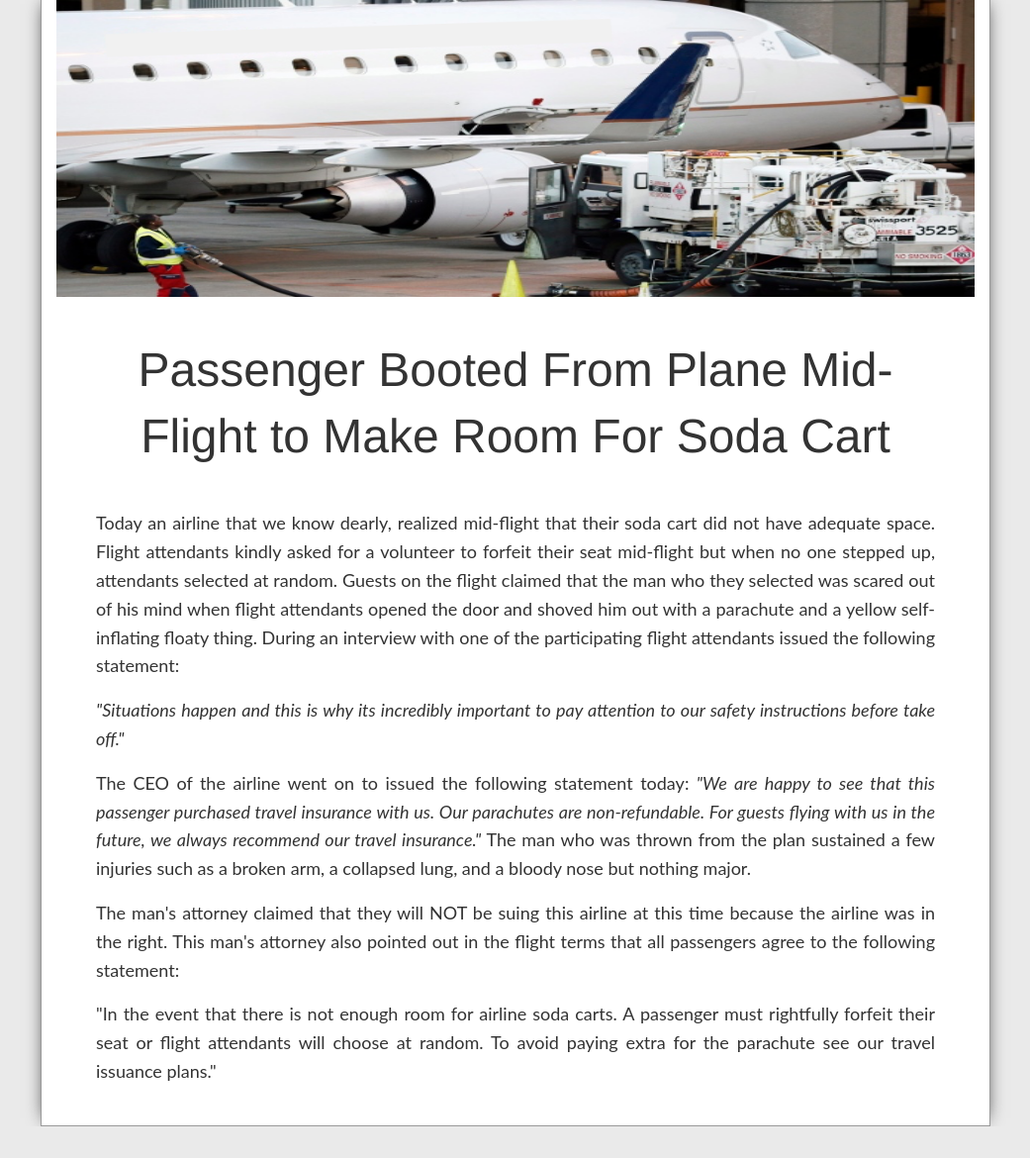
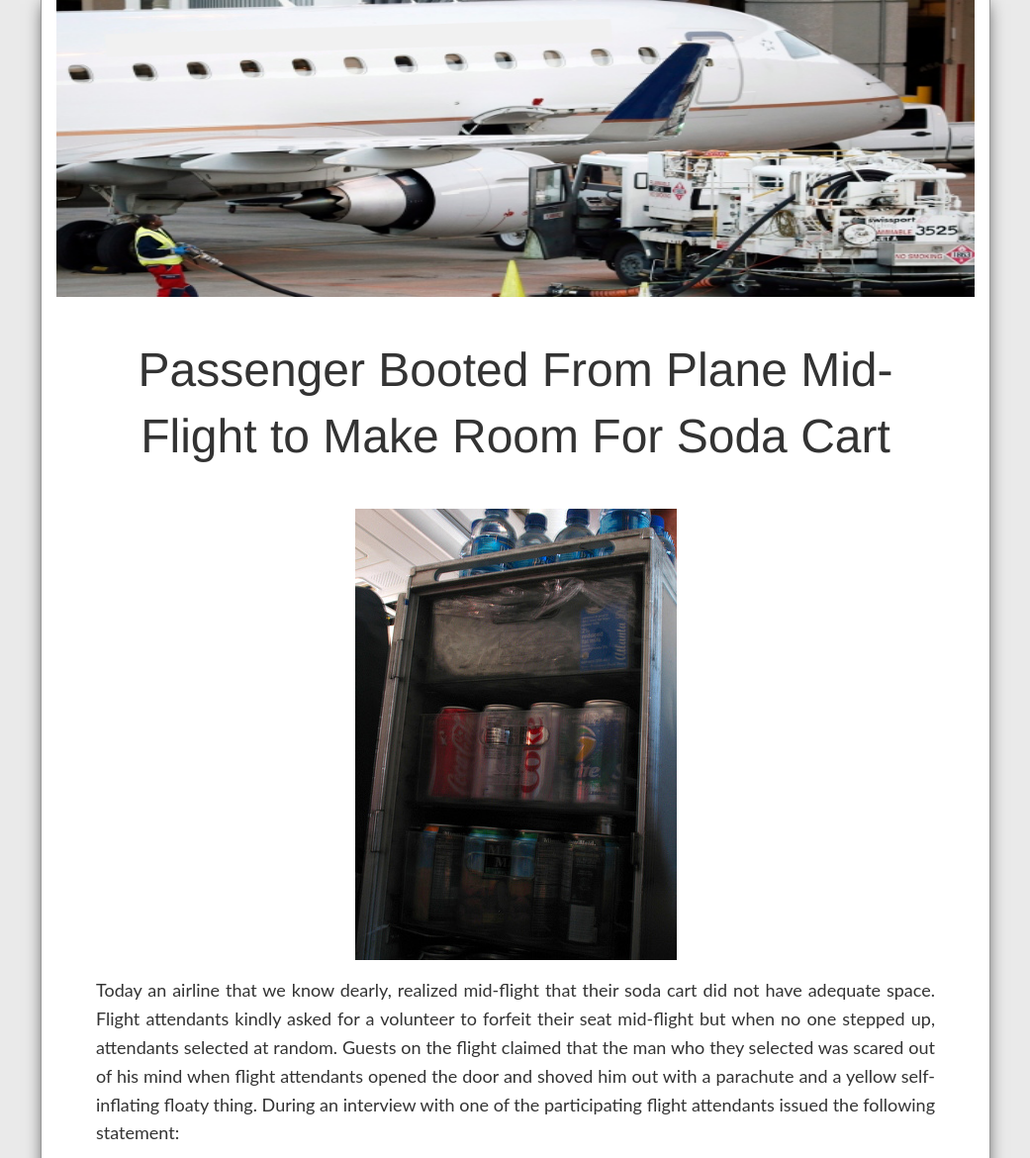
Before and after one commit to rustedairlines/passenger-booted-from-plane-mid-flight-to-make-room-for-soda-cart, a plain HTML site: page index.html in a window 1280 px wide. Shown: the top 1170 px of the page at 99% size, without its empty margins (119-1160 px from the left). Before the commit the page ends 1138 px from the top, so only its background shows below. Drawn offline with Linux system fonts and the light colour scheme.

Commit message:
Update index.html

```diff
--- a/index.html
+++ b/index.html
@@ -10,6 +10,9 @@
   <img src="flightfuss.png" style="width:100%; height: 300px">
   <h1 style="text-align:center; margin: 40px 40px">Passenger Booted From Plane Mid-Flight to Make Room For Soda Cart</h1>
   <div style="margin: 40px 40px">
+  <p style="text-align: center">
+    <img src="drink-cart.jpg">
+  </p>
   <p>
     Today an airline that we know dearly, realized mid-flight that their soda cart did not have adequate space. Flight attendants kindly asked for a volunteer to forfeit their seat mid-flight but when no one stepped up, attendants selected at random. Guests on the flight claimed that the man who they selected was scared out of his mind when flight attendants opened the door and shoved him out with a parachute and a yellow self-inflating floaty thing. During an interview with one of the participating flight attendants issued the following statement:
   </p>
```
